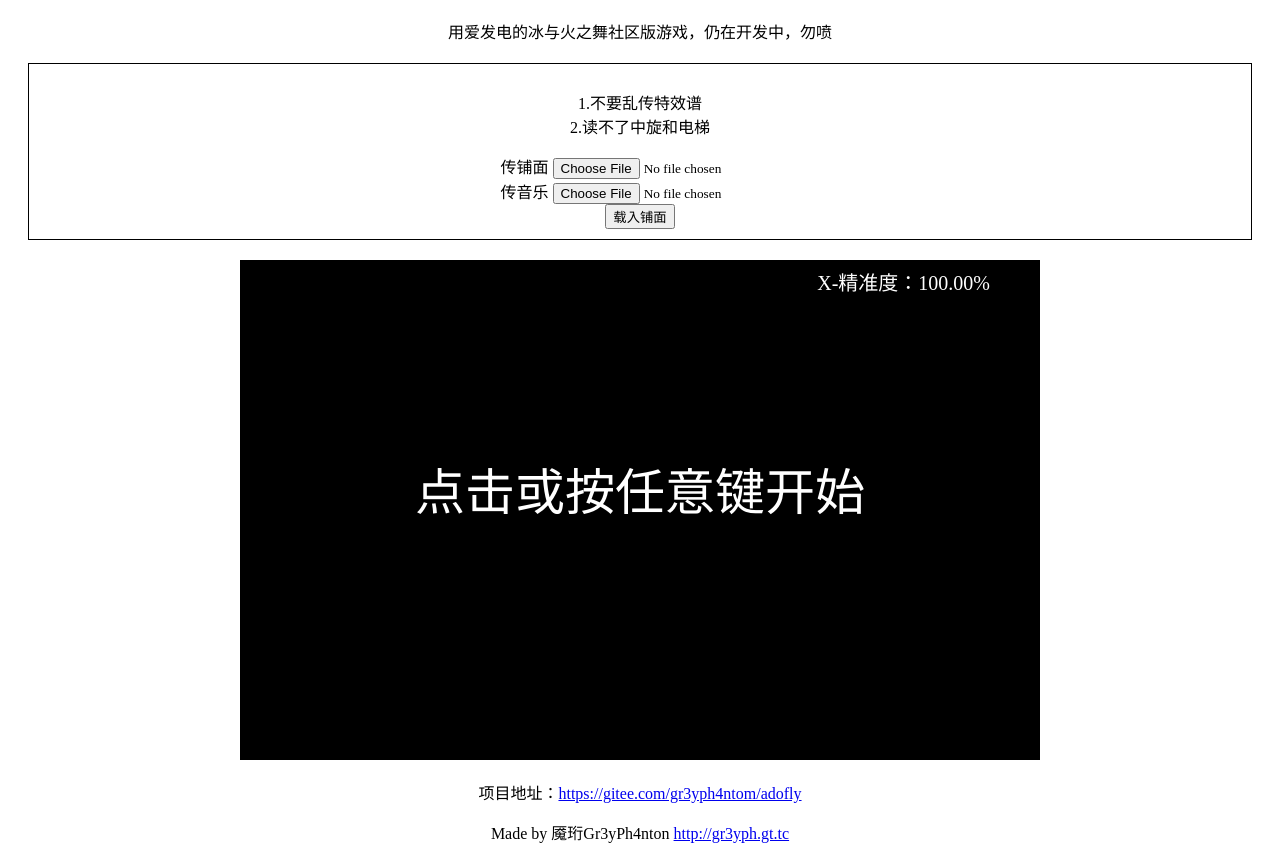
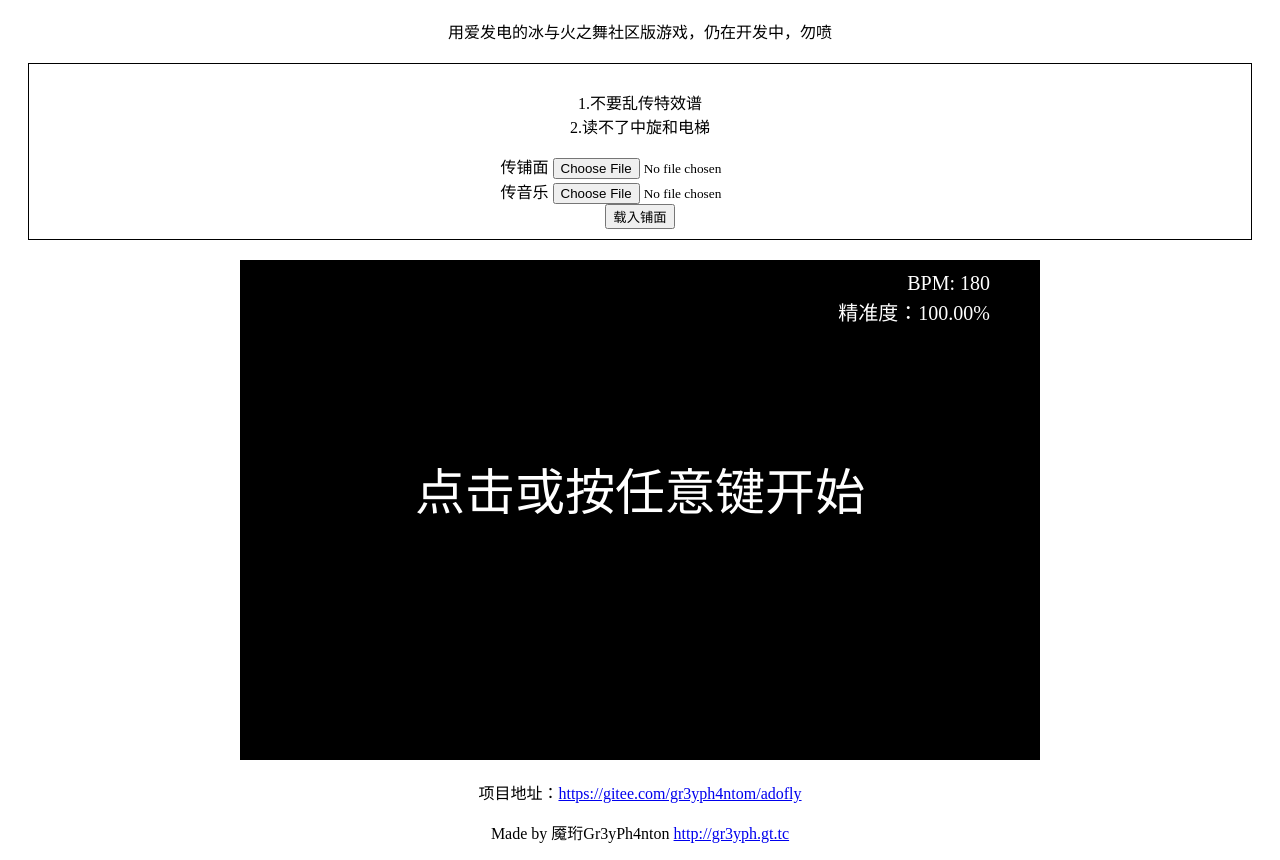
Before and after one commit to Gr3yPh/adofly, a plain HTML site: page index.html in a window 1280 px wide. Shown: the part 61-921 px from the top of the page. Drawn offline with Linux system fonts and the light colour scheme; a web font is replaced by a local one.

Commit message:
稍作更改

```diff
--- a/index.html
+++ b/index.html
@@ -257,6 +257,12 @@
 
         function ballLoop() {
             if (isReady) {
+                // 确保每次旋转5度，根据BPM计算间隔时间
+                // 对于每拍转半圈(180度)的要求，需要：
+                // - 每拍需要180/5=36次循环
+                // - 每拍时间为60000/BPM毫秒
+                // - 所以每次循环间隔为 (60000/BPM)/36 = 10000/(6*BPM) 毫秒
+
                 if (!counterclock) {
                     angle += 5;
                 } else {
@@ -357,9 +363,15 @@
             ctx.fillStyle = 'white';
             ctx.textAlign = 'right';
             ctx.baseLine = 'top';
-            ctx.fillText('X-精准度：' + acc.toFixed(2) + '%', 750, 30);
+            // 将BPM和精准度竖直排列在右上角
+            ctx.fillText('BPM: ' + bpm, 750, 30);
+            ctx.fillText('精准度：' + acc.toFixed(2) + '%', 750, 60);
             //console.log(simplifyAngleToRange(angle));
-            setTimeout(ballLoop, 5000 / (3 * bpm));
+            // 计算每拍转半圈所需的间隔
+            // 每拍时间为 (60000 / bpm) 毫秒
+            // 每拍需要旋转180度，每次循环旋转5度，所以需要36次循环
+            // 因此每次循环间隔为 (60000 / bpm) / 36 = 10000 / (6 * bpm)
+            //setTimeout(ballLoop, 10000 / (6 * bpm));
         }
         document.addEventListener('keydown', function (event) {
             switchBall();
@@ -509,7 +521,7 @@
             return angle;
         }
         resetData();
-        ballLoop();
+        setInterval(ballLoop, 10000/(6*bpm));
 
     </script>
 </body>
```
